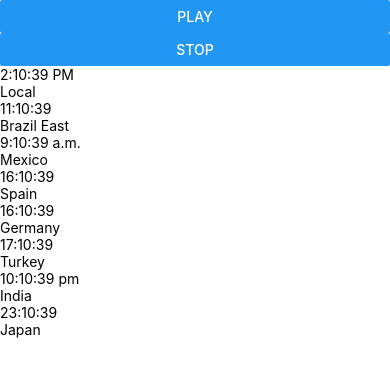
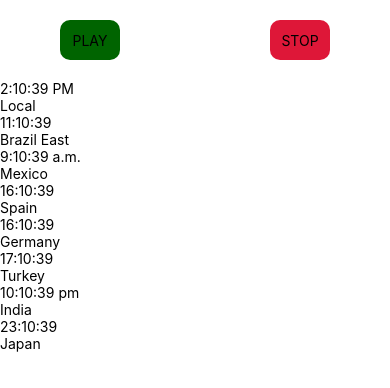
Before and after one commit to vandres-arana/clocks, a React Native app: screen / in a window 390 px wide. Shown: the top 388 px of the page. Built offline with nearby package versions, Linux system fonts and the light colour scheme.

Commit message:
Add styles to buttons

```diff
--- a/App.tsx
+++ b/App.tsx
@@ -1,11 +1,12 @@
 import { StatusBar } from 'expo-status-bar';
 import React, { Component } from 'react'
-import { Button, SafeAreaView, StyleSheet, VirtualizedList } from 'react-native';
+import { SafeAreaView, StyleSheet, VirtualizedList } from 'react-native';
 import Constants from 'expo-constants';
 
 import ClockDetail from './screens/ClockDetail';
 import { allClocks } from './App.api';
 import Clock from './models/Clock';
+import Header from './screens/Header';
 type AppProps = {
 }
 
@@ -18,7 +19,6 @@ export default class App extends Component<AppProps, AppState> {
 
   constructor(props: AppProps) {
     super(props);
-
     this.state = {
       clocks: allClocks,
       date: new Date(),
@@ -50,9 +50,11 @@ export default class App extends Component<AppProps, AppState> {
     const { clocks, date } = this.state;
     return (
       <SafeAreaView style={styles.container}>
-        <StatusBar />
-        <Button title="PLAY" onPress={this.playClocks} />
-        <Button title="STOP" onPress={this.stopClocks} />
+      <StatusBar />
+        <Header
+          playClocks={this.playClocks}
+          stopClocks={this.stopClocks}
+        />
         <VirtualizedList
           data={clocks}
           initialNumToRender={1}
--- /dev/null
+++ b/screens/Header.tsx
@@ -0,0 +1,42 @@
+import React, { Component } from 'react'
+import { StyleSheet, View, Button, TouchableOpacity, Text } from 'react-native'
+
+type HeaderProps = {
+    playClocks: () => void,
+    stopClocks: () => void,
+}
+export default class Header extends Component<HeaderProps> {
+    constructor(props: HeaderProps) {
+        super(props)
+    }
+    render() {
+        const { playClocks, stopClocks } = this.props;
+        return (
+            <View style={styles.container}>
+                <TouchableOpacity onPress={playClocks} style={styles.button}>
+                    <Text>PLAY</Text>
+                </TouchableOpacity>
+                <TouchableOpacity onPress={stopClocks} style={[styles.button, { backgroundColor: '#de1738'}]}>
+                    <Text>STOP</Text>
+                </TouchableOpacity>
+            </View>
+        )
+    }
+}
+
+const styles = StyleSheet.create({
+    container: {
+        flexDirection: 'row',
+        justifyContent: 'space-between',
+        padding: 20
+    },
+    button: {
+        alignItems: 'center',
+        justifyContent: 'center',
+        width: 60,
+        height: 40,
+        backgroundColor: '#006400',
+        borderRadius: 10,
+        marginHorizontal: 40
+    }
+})
```
